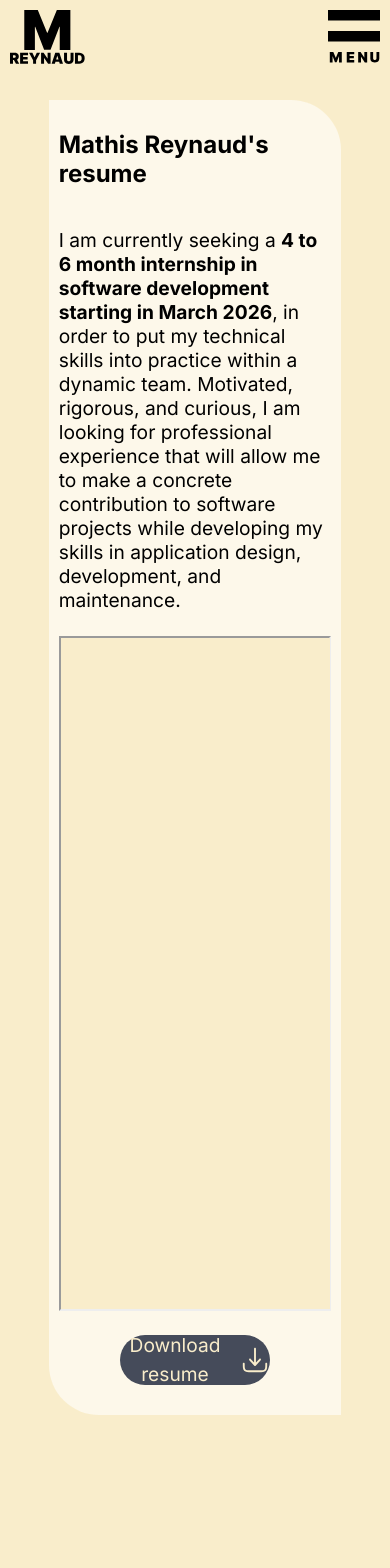
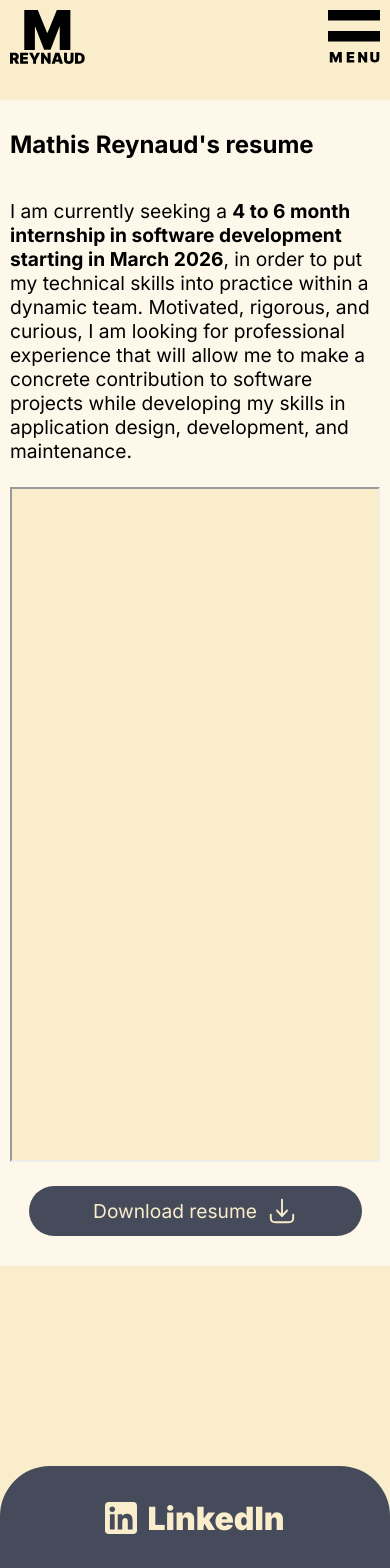
Before and after one commit to mreynaud42/my_showcase_website, a React (Vite) app in the folder showcase_website/: page /resume in a window 390 px wide. Shown: the top 1568 px of the page. Built offline with nearby package versions, Linux system fonts and the light colour scheme.

Commit message:
responsive page resume

```diff
--- a/showcase_website/src/styles/pages/resume.css
+++ b/showcase_website/src/styles/pages/resume.css
@@ -7,3 +7,21 @@
     width: 100%;
     height: 80vh;
 }
+
+@media (max-width: 800px) {
+    .resume section.resume {
+        width: 90%;
+    }
+}
+
+@media (max-width: 600px) {
+
+    .resume section.resume {
+        width: 100%;
+        border-radius: 0;
+    }
+
+    .resume div.button a.button {
+        width: 90%;
+    }
+}
```
